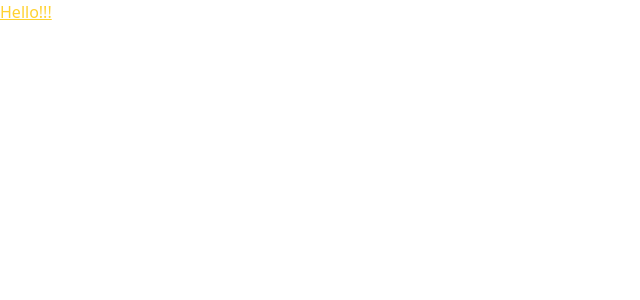
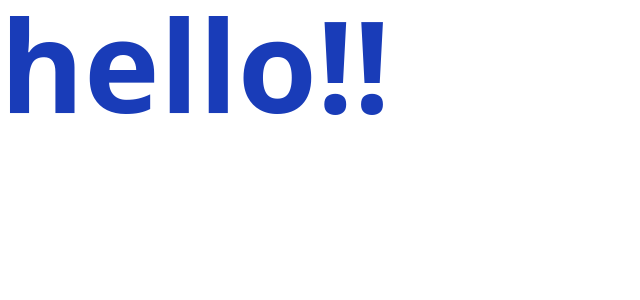
Before and after one commit to yuuhaii21/Hotel_management_system, a Vue app: page / in a window 1280 px wide. Shown: the top 300 px of the page, without its empty margins (0-640 px from the left). Built offline with nearby package versions, Linux system fonts and the light colour scheme.

Commit message:
add route

```diff
--- a/src/App.vue
+++ b/src/App.vue
@@ -1,9 +1,9 @@
 <script setup>
-import HelloWorld from './components/HelloWorld.vue'
+import Dashbord from './components/page/Dashbord.vue'
 </script>
 
 <template>
   <main>
-    <HelloWorld/>
+    <Dashbord/>
   </main>
 </template>
--- a/src/components/HelloWorld.vue
+++ /dev/null
@@ -1,5 +0,0 @@
-<template>
-  <div>
-    <h1 class=" text-amber-300 not-first:font-bold underline">Hello!!!</h1>
-  </div>
-</template>
--- /dev/null
+++ b/src/components/page/Dashbord.vue
@@ -0,0 +1,5 @@
+<template>
+    <div class=" text-9xl font-bold text-blue-800">
+        hello!!
+    </div>
+</template>
--- /dev/null
+++ b/src/components/page/RoomManagement.vue
@@ -0,0 +1,3 @@
+<template>
+
+</template>
```
Also changed, not shown: src/index.js (added, +22 -0 lines).
